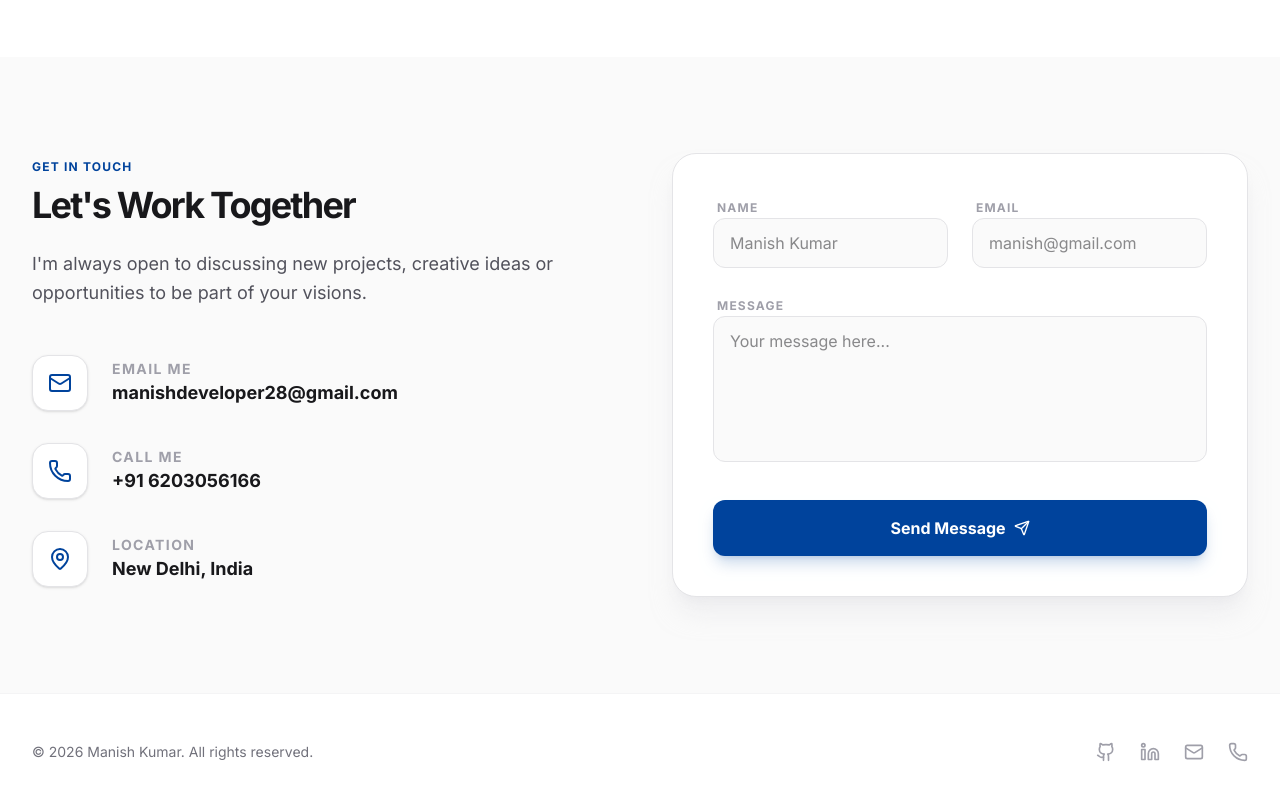
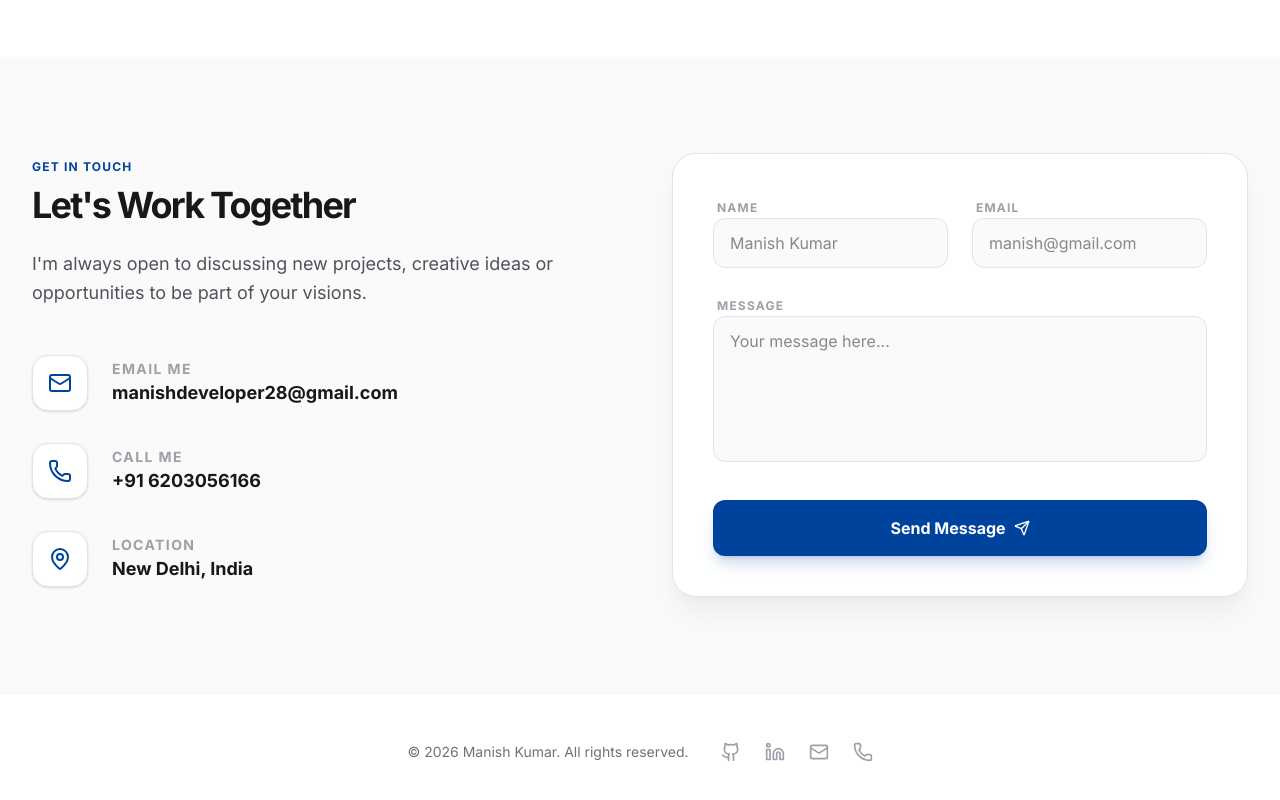
Before and after one commit to manishkumar987174/Manish_Portfolio, a React (Vite) app: page / in a window 1280 px wide. Shown: the part 4707-5507 px from the top of the page. Built offline with nearby package versions, Linux system fonts and the light colour scheme.

Commit message:
footer is fixed

```diff
--- a/src/components/Experience.tsx
+++ b/src/components/Experience.tsx
@@ -242,12 +242,12 @@ export const Contact = () => {
 
 export const Footer = () => {
   return (
-    <footer className="py-12 bg-white dark:bg-zinc-950 border-t border-zinc-100 dark:border-zinc-900">
+    <footer className="py-12 bg-white dark:bg-zinc-950 border-t border-zinc-100 dark:border-zinc-900 flex items-center justify-center">
       <div className="max-w-7xl mx-auto px-4 sm:px-6 lg:px-8 flex flex-col md:flex-row items-center justify-between gap-8">
         <p className="text-zinc-500 dark:text-zinc-400 text-sm">
           © {new Date().getFullYear()} {PERSONAL_INFO.name}. All rights reserved.
         </p>
-        <div className="flex gap-6">
+        <div className="flex gap-6 ">
           {PERSONAL_INFO.socials.map((social) => (
             <a
               key={social.name}
```
